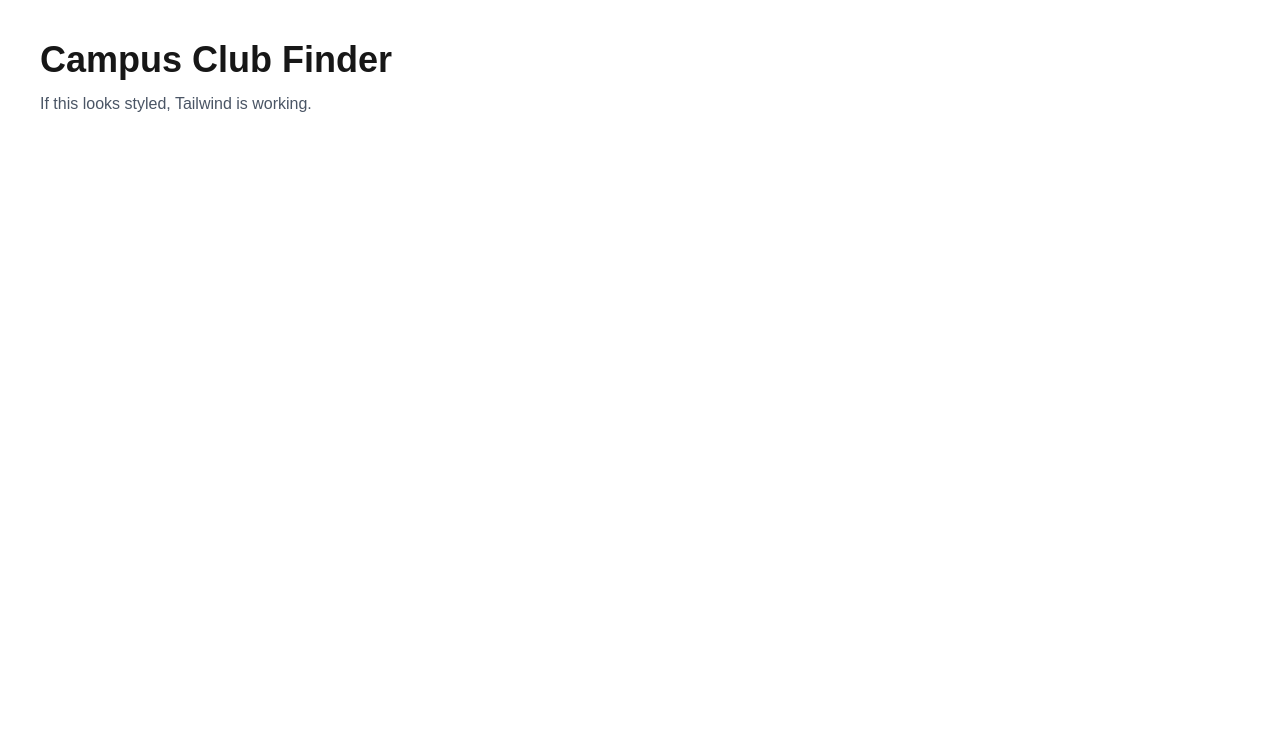
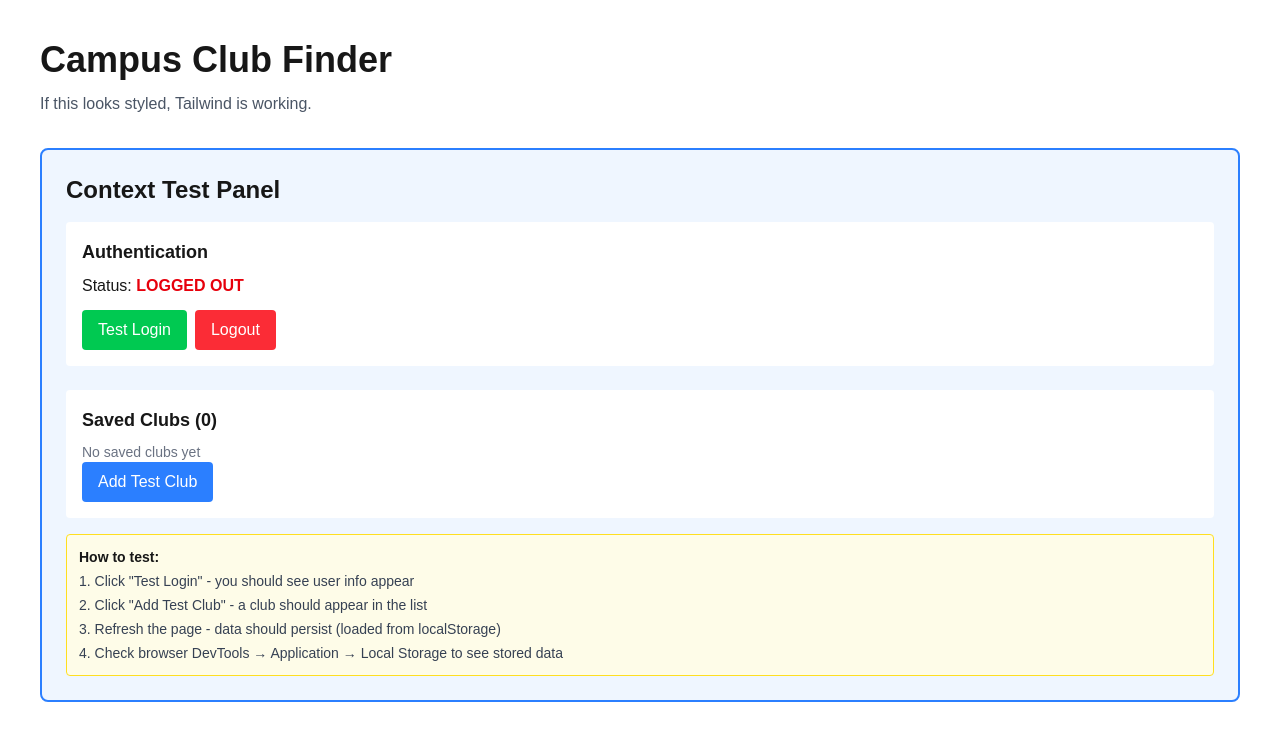
Before and after one commit to nealp/clubFinderApp, a Next.js app in the folder frontend/: page / in a window 1280 px wide. Shown: the top 740 px of the page. Built offline with nearby package versions, Linux system fonts and the light colour scheme.

Commit message:
global state

```diff
--- a/frontend/src/app/layout.tsx
+++ b/frontend/src/app/layout.tsx
@@ -1,6 +1,7 @@
 import type { Metadata } from "next";
 import { Geist, Geist_Mono } from "next/font/google";
 import "./globals.css";
+import { AppProvider } from "@/contexts/AppContext";
 
 const geistSans = Geist({
   variable: "--font-geist-sans",
@@ -27,9 +28,11 @@
       <body
         className={`${geistSans.variable} ${geistMono.variable} antialiased`}
       >
-        {/* Header goes here */}
-        {children}
-        {/* Footer goes here */}
+        <AppProvider>
+          {/* Header goes here */}
+          {children}
+          {/* Footer goes here */}
+        </AppProvider>
       </body>
     </html>
   );
--- a/frontend/src/app/page.tsx
+++ b/frontend/src/app/page.tsx
@@ -1,8 +1,13 @@
+import ContextTest from '@/components/ContextTest';
+
 export default function Home() {
   return (
     <main className="min-h-screen p-10">
       <h1 className="text-4xl font-bold">Campus Club Finder</h1>
       <p className="mt-3 text-gray-600">If this looks styled, Tailwind is working.</p>
+
+      {/* Context Test Panel - Remove this later */}
+      <ContextTest />
     </main>
   );
 }
--- /dev/null
+++ b/frontend/src/components/ContextTest.tsx
@@ -0,0 +1,113 @@
+'use client';
+
+import { useApp } from '@/contexts/AppContext';
+
+export default function ContextTest() {
+  const {
+    isAuthenticated,
+    user,
+    savedClubs,
+    login,
+    logout,
+    addSavedClub,
+    removeSavedClub,
+    isClubSaved,
+  } = useApp();
+
+  const handleTestLogin = () => {
+    login({
+      id: '1',
+      name: 'Test User',
+      email: 'test@example.com',
+    });
+  };
+
+  const handleTestClub = () => {
+    const testClub = {
+      id: `club-${Date.now()}`,
+      name: 'Test Club',
+      desc: 'This is a test club description',
+    };
+    addSavedClub(testClub);
+  };
+
+  return (
+    <div className="mt-8 p-6 border-2 border-blue-500 rounded-lg bg-blue-50">
+      <h2 className="text-2xl font-bold mb-4">Context Test Panel</h2>
+
+      {/* Auth Section */}
+      <div className="mb-6 p-4 bg-white rounded">
+        <h3 className="font-semibold text-lg mb-2">Authentication</h3>
+        <p>Status: <span className={isAuthenticated ? 'text-green-600 font-bold' : 'text-red-600 font-bold'}>
+          {isAuthenticated ? 'LOGGED IN' : 'LOGGED OUT'}
+        </span></p>
+        {user && (
+          <div className="mt-2 text-sm">
+            <p>User ID: {user.id}</p>
+            <p>Name: {user.name}</p>
+            <p>Email: {user.email}</p>
+          </div>
+        )}
+        <div className="mt-3 flex gap-2">
+          <button
+            onClick={handleTestLogin}
+            className="px-4 py-2 bg-green-500 text-white rounded hover:bg-green-600"
+          >
+            Test Login
+          </button>
+          <button
+            onClick={logout}
+            className="px-4 py-2 bg-red-500 text-white rounded hover:bg-red-600"
+          >
+            Logout
+          </button>
+        </div>
+      </div>
+
+      {/* Saved Clubs Section */}
+      <div className="p-4 bg-white rounded">
+        <h3 className="font-semibold text-lg mb-2">Saved Clubs ({savedClubs.length})</h3>
+        {savedClubs.length === 0 ? (
+          <p className="text-gray-500 text-sm">No saved clubs yet</p>
+        ) : (
+          <ul className="space-y-2 mb-3">
+            {savedClubs.map((club) => (
+              <li key={club.id} className="p-2 bg-gray-50 rounded text-sm">
+                <div className="flex justify-between items-start">
+                  <div>
+                    <p className="font-medium">{club.name}</p>
+                    <p className="text-gray-600">{club.desc}</p>
+                    <p className="text-xs text-gray-400">ID: {club.id}</p>
+                  </div>
+                  <button
+                    onClick={() => removeSavedClub(club.id)}
+                    className="px-2 py-1 bg-red-400 text-white text-xs rounded hover:bg-red-500"
+                  >
+                    Remove
+                  </button>
+                </div>
+              </li>
+            ))}
+          </ul>
+        )}
+        <button
+          onClick={handleTestClub}
+          className="px-4 py-2 bg-blue-500 text-white rounded hover:bg-blue-600"
+        >
+          Add Test Club
+        </button>
+      </div>
+
+      {/* Instructions */}
+      <div className="mt-4 p-3 bg-yellow-50 border border-yellow-300 rounded text-sm">
+        <p className="font-semibold mb-1">How to test:</p>
+        <ol className="list-decimal list-inside space-y-1 text-gray-700">
+          <li>Click "Test Login" - you should see user info appear</li>
+          <li>Click "Add Test Club" - a club should appear in the list</li>
+          <li>Refresh the page - data should persist (loaded from localStorage)</li>
+          <li>Check browser DevTools → Application → Local Storage to see stored data</li>
+        </ol>
+      </div>
+    </div>
+  );
+}
--- /dev/null
+++ b/frontend/src/contexts/AppContext.tsx
@@ -0,0 +1,131 @@
+'use client';
+
+import React, { createContext, useContext, useState, useEffect, ReactNode } from 'react';
+import { User, Club } from '@/types';
+
+interface AppContextType {
+  // Auth state
+  isAuthenticated: boolean;
+  user: User | null;
+
+  // Saved clubs
+  savedClubs: Club[];
+
+  // Auth actions
+  login: (user: User) => void;
+  logout: () => void;
+
+  // Saved clubs actions
+  addSavedClub: (club: Club) => void;
+  removeSavedClub: (clubId: string) => void;
+  isClubSaved: (clubId: string) => boolean;
+}
+
+const AppContext = createContext<AppContextType | undefined>(undefined);
+
+// localStorage keys
+const STORAGE_KEY_USER = 'clubFinder_user';
+const STORAGE_KEY_SAVED_CLUBS = 'clubFinder_savedClubs';
+
+export function AppProvider({ children }: { children: ReactNode }) {
+  const [isAuthenticated, setIsAuthenticated] = useState<boolean>(false);
+  const [user, setUser] = useState<User | null>(null);
+  const [savedClubs, setSavedClubs] = useState<Club[]>([]);
+  const [isLoaded, setIsLoaded] = useState<boolean>(false);
+
+  // Load data from localStorage on mount
+  useEffect(() => {
+    try {
+      // Load user
+      const storedUser = localStorage.getItem(STORAGE_KEY_USER);
+      if (storedUser) {
+        const userData = JSON.parse(storedUser);
+        setUser(userData);
+        setIsAuthenticated(true);
+      }
+
+      // Load saved clubs
+      const storedClubs = localStorage.getItem(STORAGE_KEY_SAVED_CLUBS);
+      if (storedClubs) {
+        const clubsData = JSON.parse(storedClubs);
+        setSavedClubs(clubsData);
+      }
+    } catch (error) {
+      console.error('Error loading data from localStorage:', error);
+    } finally {
+      setIsLoaded(true);
+    }
+  }, []);
+
+  // Save user to localStorage whenever it changes
+  useEffect(() => {
+    if (isLoaded) {
+      if (user) {
+        localStorage.setItem(STORAGE_KEY_USER, JSON.stringify(user));
+      } else {
+        localStorage.removeItem(STORAGE_KEY_USER);
+      }
+    }
+  }, [user, isLoaded]);
+
+  // Save saved clubs to localStorage whenever it changes
+  useEffect(() => {
+    if (isLoaded) {
+      localStorage.setItem(STORAGE_KEY_SAVED_CLUBS, JSON.stringify(savedClubs));
+    }
+  }, [savedClubs, isLoaded]);
+
+  // Auth actions
+  const login = (userData: User) => {
+    setUser(userData);
+    setIsAuthenticated(true);
+  };
+
+  const logout = () => {
+    setUser(null);
+    setIsAuthenticated(false);
+    // Optionally clear saved clubs on logout
+    // setSavedClubs([]);
+  };
+
+  // Saved clubs actions
+  const addSavedClub = (club: Club) => {
+    setSavedClubs((prev) => {
+      // Check if club already exists
+      if (prev.some((c) => c.id === club.id)) {
+        return prev;
+      }
+      return [...prev, club];
+    });
+  };
+
+  const removeSavedClub = (clubId: string) => {
+    setSavedClubs((prev) => prev.filter((club) => club.id !== clubId));
+  };
+
+  const isClubSaved = (clubId: string) => {
+    return savedClubs.some((club) => club.id === clubId);
+  };
+
+  const value: AppContextType = {
+    isAuthenticated,
+    user,
+    savedClubs,
+    login,
+    logout,
+    addSavedClub,
+    removeSavedClub,
+    isClubSaved,
+  };
+
+  return <AppContext.Provider value={value}>{children}</AppContext.Provider>;
+}
+
+// Custom hook to use the context
+export function useApp() {
+  const context = useContext(AppContext);
+  if (context === undefined) {
+    throw new Error('useApp must be used within an AppProvider');
+  }
+  return context;
+}
--- /dev/null
+++ b/frontend/src/types/index.ts
@@ -0,0 +1,11 @@
+export interface User {
+  id: string;
+  name: string;
+  email: string;
+}
+
+export interface Club {
+  id: string;
+  name: string;
+  desc: string;
+}
```
Also changed, not shown: 1 other file (tests, documents, lock files or other folders).
